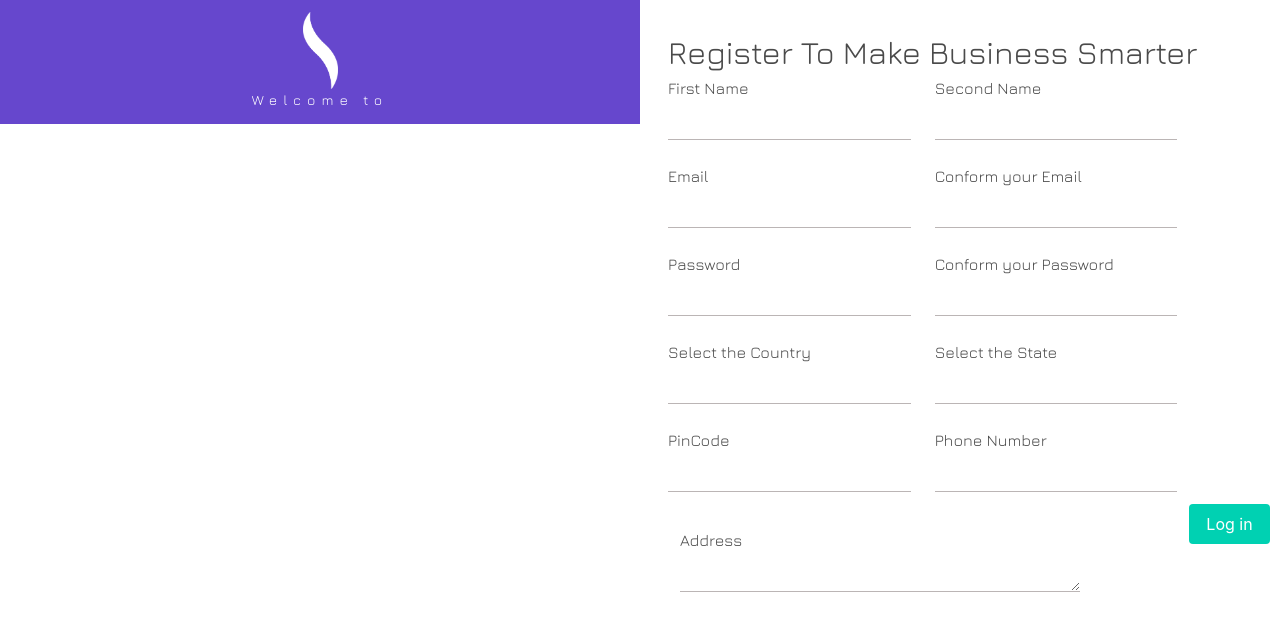
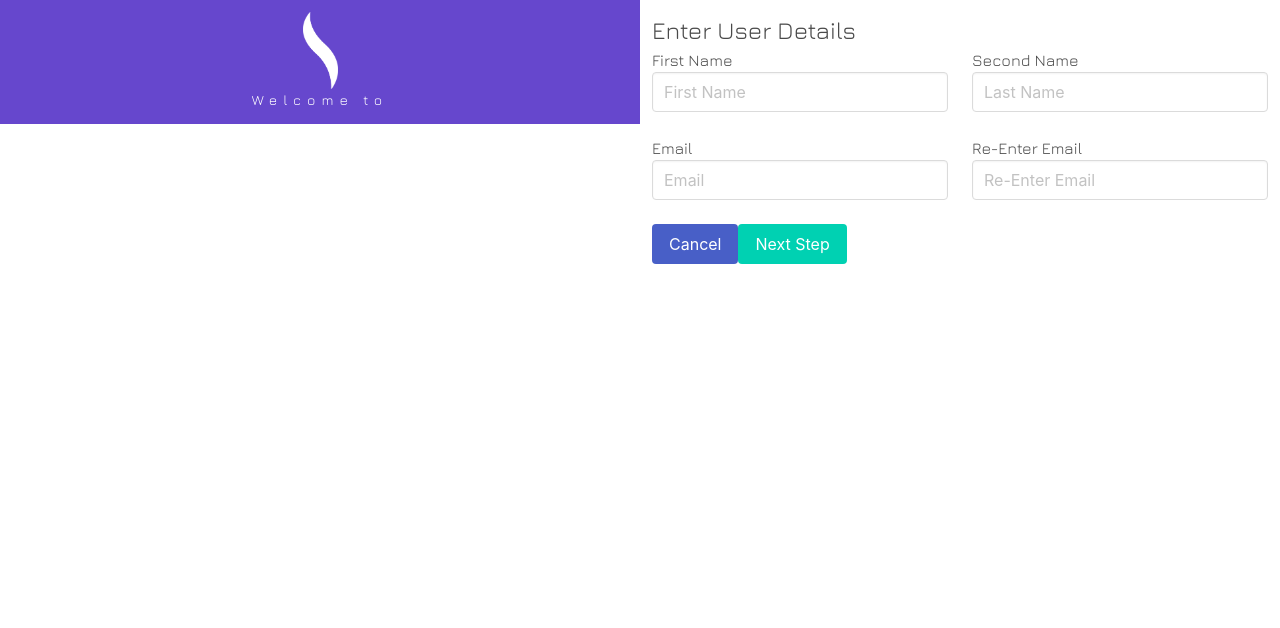
Before and after one commit to Ella123w/Retail-Inventory, a React app: page /registration in a window 1280 px wide. Shown: the top 628 px of the page. Built offline with nearby package versions, Linux system fonts and the light colour scheme.

Commit message:
Santhosh:"Registration Format"

```diff
--- a/package.json
+++ b/package.json
@@ -24,6 +24,7 @@
     "react-dom": "^16.4.1",
     "react-final-form": "^4.0.2",
     "react-router-dom": "^4.3.1",
+    "react-validation": "^3.0.7",
     "terser": "^3.14",
     "workbox-webpack-plugin": "^3.6.3"
   },
--- a/src/components/App.js
+++ b/src/components/App.js
@@ -8,7 +8,7 @@ import ForgotPassword from "./Modules/ForgotPassword";
 class App extends Component {
   render() {
     return (
-      <div className="App full-height ">
+      <div className="App full-height">
         <Router>
           <div>
             <Route exact path="/" component={Login} />
--- a/src/components/Modules/Login.js
+++ b/src/components/Modules/Login.js
@@ -2,8 +2,8 @@ import React, { Component } from "react";
 import logo from "../../assets/images/slogo.png";
 import totallogo from "../../assets/images/totallogo.png";
 import PropTypes from "prop-types";
+import LogoTheme from './LogoTheme'
 import axios from "axios";
-import { Form, Field } from "react-final-form";
 import { BrowserRouter as Router, Route, Link } from "react-router-dom";
 
 // import { userService } from '../../_services';
@@ -62,16 +62,7 @@ class Login extends Component {
   render() {
     return (
       <div className="columns is-marginless ">
-        <div className="column is-6  is-hidden-mobile logo-block full-height">
-          <div className="has-text-centered leftbar-content">
-            <div className="image-logo has-text-centered">
-              <img src={logo} alt="Total-logo" title="Total-logo" />
-              <h6>Welcome to</h6>
-              <h3>TOTAL</h3>
-            </div>
-            <div />
-          </div>
-        </div>
+         <LogoTheme/>
         <div className="column is-6 paddingless login-block">
           <div className="image-logo">
             <img src={totallogo} alt="logo" width="20" height="20" />
@@ -111,7 +102,9 @@ class Login extends Component {
           <div className="column is-10">
             <p className="has-text-centered">
               Your Didn't Register ? -
-              <a className="has-text-grey-dark"> Sign Up</a>
+              <Link to="/registration" className="has-text-grey-dark">
+                Sign Up
+              </Link>
             </p>
           </div>
         </div>
--- /dev/null
+++ b/src/components/Modules/LogoTheme.js
@@ -0,0 +1,25 @@
+import React, { Component } from "react";
+import logo from "../../assets/images/slogo.png";
+import totallogo from "../../assets/images/totallogo.png";
+
+
+class LogoTheme extends Component {
+
+	    render() { return(
+
+				<div className="column is-6  is-hidden-mobile logo-block full-height">
+				          <div className="has-text-centered leftbar-content">
+				            <div className="image-logo has-text-centered">
+				              <img src={logo} alt="Total-logo" title="Total-logo" />
+				              <h6> Welcome to </h6> <h3> TOTAL </h3>
+				            </div>
+
+				            <div />
+				          </div>
+				        </div>
+
+	    	)}
+}
+
+
+export default LogoTheme;
--- a/src/components/Modules/Registration.js
+++ b/src/components/Modules/Registration.js
@@ -1,95 +1,22 @@
 import React, { Component } from "react";
-import logo from "../../assets/images/slogo.png";
-import totallogo from "../../assets/images/totallogo.png";
-import PropTypes from "prop-types";
-import axios from "axios";
-import { BrowserRouter as Router, Route, Link } from "react-router-dom";
+import Wizardform from "./registrationforms/Wizardform";
+import LogoTheme from './LogoTheme';
 class Registration extends Component {
   constructor(props) {
     super(props);
   }
 
   render() {
+    const { values } = this.props;
     return (
+      <div>
       <div className="columns is-marginless">
-        <div className="column is-6  is-hidden-mobile logo-block full-height">
-          <div className="has-text-centered leftbar-content">
-            <div className="image-logo has-text-centered">
-              <img src={logo} alt="Total-logo" title="Total-logo" />
-              <h6> Welcome to </h6> <h3> TOTAL </h3>
-            </div>
-            <div />
-          </div>
+          <LogoTheme/>
+        <div className="column is-6  full-height">
+          <Wizardform/>
         </div>
+      </div>
 
-        <div className="column is-6 paddingless login-block">
-          <h3 className="is-size-3">Register To Make Business Smarter</h3>
-          <div className="">
-            <form className="login-form" onSubmit={this.registation}>
-              <div className="columns">
-                <div className="column is-5">
-                  <label>First Name</label>
-                  <input className="input inputalt" />
-                </div>
-                <div className="column is-5">
-                  <label>Second Name</label>
-                  <input className="input inputalt" />
-                </div>
-              </div>
-              <div className="columns">
-                <div className="column is-5">
-                  <label>Email</label>
-                  <input className="input inputalt" />
-                </div>
-                <div className="column is-5">
-                  <label>Conform your Email</label>
-                  <input className="input inputalt" />
-                </div>
-              </div>
-              <div className="columns">
-                <div className="column is-5">
-                  <label>Password</label>
-                  <input className="input inputalt" />
-                </div>
-                <div className="column is-5">
-                  <label>Conform your Password</label>
-                  <input className="input inputalt" />
-                </div>
-              </div>
-              <div class="columns">
-                <div className="column is-5">
-                  <label>Select the Country</label>
-                  <select class="input inputalt" />
-                </div>
-                <div className="column is-5">
-                  <label>Select the State</label>
-                  <select class="input inputalt" />
-                </div>
-              </div>
-              <div class="columns">
-                <div className="column is-5">
-                  <label>PinCode</label>
-                  <input className="input inputalt" />
-                </div>
-                <div className="column is-5">
-                  <label>Phone Number</label>
-                  <input className="input inputalt" />
-                </div>
-              </div>
-              <div class="columns">
-                <div className="column is-10">
-                  <div className="column is-10">
-                    <label>Address</label>
-                    <textarea className="input inputalt" />
-                  </div>
-                </div>
-                <button type="submit" className="button is-primary login-btn">
-                  Log in
-                </button>
-              </div>
-            </form>
-          </div>
-        </div>
       </div>
     );
   }
--- /dev/null
+++ b/src/components/Modules/registrationforms/AddressInfo.js
@@ -0,0 +1,37 @@
+import React, { Component } from "react";
+import ReactDOM from "react-dom";
+
+
+class AddressInfo extends Component {
+	saveAndContinue = (e) => {
+        e.preventDefault();
+        this.props.nextStep();
+    }
+
+    back  = (e) => {
+        e.preventDefault();
+        this.props.prevStep();
+    }
+    render() {
+       return (
+           <div className="App">
+        <h3 className="is-size-4">Enter Address Details</h3>
+         <form>
+            <div className="columns">
+              <div className="column is-6">
+               <button className="button is-link" onClick={this.back}>Back</button>
+               <button className="button is-primary" onClick={this.saveAndContinue}>Next Step</button>
+
+            </div>
+           </div>
+        </form>
+        </div>
+       )
+
+
+    }
+
+}
+
+
+export default AddressInfo;
--- /dev/null
+++ b/src/components/Modules/registrationforms/UserInfo.js
@@ -0,0 +1,60 @@
+import React, { Component } from "react";
+import ReactDOM from "react-dom";
+
+class UserInfo extends Component {
+  saveAndContinue = (e) => {
+        e.preventDefault()
+        this.props.nextStep()
+    }
+
+  render() {
+    const { values } = this.props;
+    return (
+      <div className="App">
+        <h3 className="is-size-4">Enter User Details</h3>
+        <form>
+          <div className="columns">
+            <div className="column is-6">
+              <div className="field">
+                <label>First Name</label>
+                <input className="input" placeholder="First Name"  onChange={this.props.handleChange('firstName')}
+                    defaultValue={values.firstName} />
+              </div>
+            </div>
+            <div className="column is-6">
+              <div className="field">
+                <label>Second Name</label>
+                <input className="input" placeholder="Last Name" onChange={this.props.handleChange('lastName')}
+                    defaultValue={values.lastName}/>
+              </div>
+            </div>
+          </div>
+          <div className="columns">
+            <div className="column is-6">
+              <div className="field">
+                <label>Email</label>
+                <input className="input" placeholder="Email" onChange={this.props.handleChange('email')}
+                    defaultValue={values.email} />
+              </div>
+            </div>
+            <div className="column is-6">
+              <div className="field">
+                <label>Re-Enter Email</label>
+                <input className="input" placeholder="Re-Enter Email" />
+              </div>
+            </div>
+          </div>
+          <div className="columns">
+              <div className="column is-6">
+               <button className="button is-link">Cancel</button>
+               <button className="button is-primary" onClick={this.saveAndContinue}>Next Step</button>
+
+            </div>
+           </div>
+        </form>
+      </div>
+    );
+  }
+}
+
+export default UserInfo;
--- /dev/null
+++ b/src/components/Modules/registrationforms/Wizardform.js
@@ -0,0 +1,51 @@
+import React, { Component } from "react";
+import logo from "../../../assets/images/slogo.png";
+import totallogo from "../../../assets/images/totallogo.png";
+import PropTypes from "prop-types";
+import axios from "axios";
+import UserInfo from "./UserInfo";
+import AddressInfo from "./AddressInfo";
+class Wizardform extends Component {
+    state = {
+      step: 1,
+      firstName: "",
+      lastName: "",
+      email: "",
+      age: "",
+      city: "",
+      country: ""
+    }
+    nextStep = () => {
+        const { step } = this.state
+        this.setState({
+            step : step + 1
+        })
+    }
+
+    prevStep = () => {
+        const { step } = this.state
+        this.setState({
+            step : step - 1
+        })
+    }
+    handleChange = input => event => {
+        this.setState({ [input] : event.target.value })
+    }
+
+  render() {
+    const {step} = this.state;
+    const { firstName, lastName, email, age, city, country } = this.state;
+    const values = { firstName, lastName, email, age, city, country };
+
+    switch(step) {
+      case 1:
+          return <UserInfo nextStep={this.nextStep} handleChange={this.handleChange}  values={values}
+              />
+      case 2:
+          return <AddressInfo nextStep={this.nextStep} prevStep = {this.prevStep} handleChange={this.handleChange}  values={values}/>
+    }
+
+  }
+}
+
+export default Wizardform;
```
Also changed, not shown: src/components/Modules/registrationforms/OfficeInfo.js (added, +43 -0 lines).
